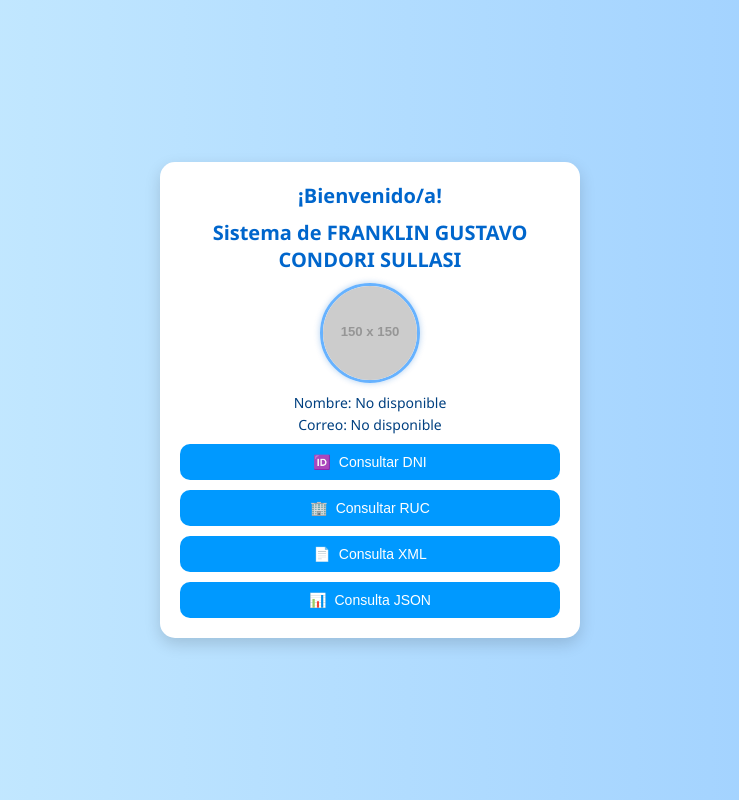
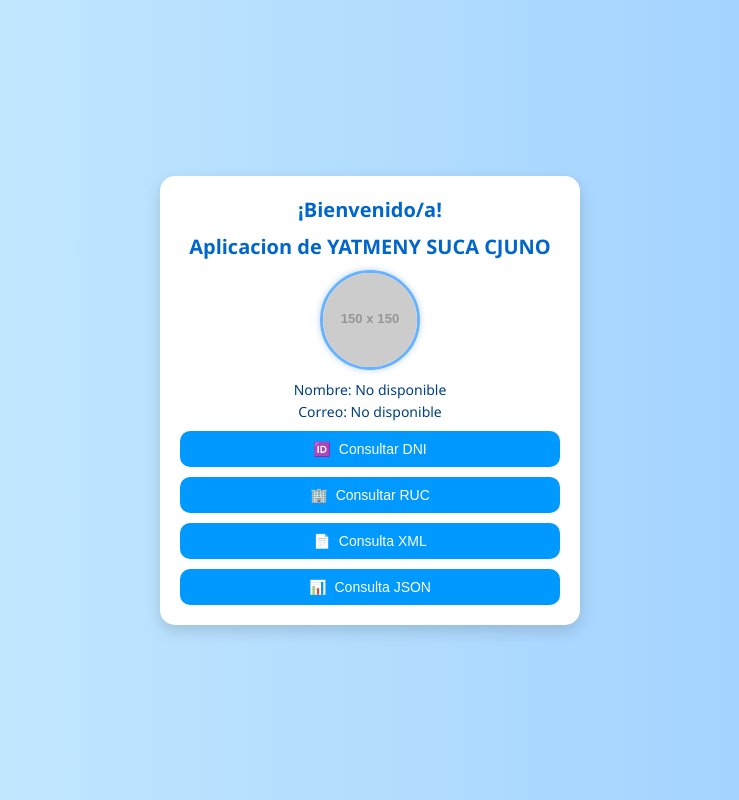
Before and after one commit to yatmeny/trabajofinal, a plain HTML site: page bienvenida.html in a window 1280 px wide. Shown: the whole page, without its empty margins (270-1009 px from the left). Drawn offline with Linux system fonts and the light colour scheme; placeholder pictures from the web are drawn by us.

Commit message:
Update bienvenida.html

```diff
--- a/bienvenida.html
+++ b/bienvenida.html
@@ -12,7 +12,7 @@
   <div class="container">
     <!-- Títulos de bienvenida -->
     <h2>¡Bienvenido/a!</h2>
-    <h2>Sistema de FRANKLIN GUSTAVO CONDORI SULLASI</h2>
+    <h2>Aplicacion de YATMENY SUCA CJUNO</h2>
 
     <!-- Sección de información del usuario -->
     <div class="perfil-usuario">
```
